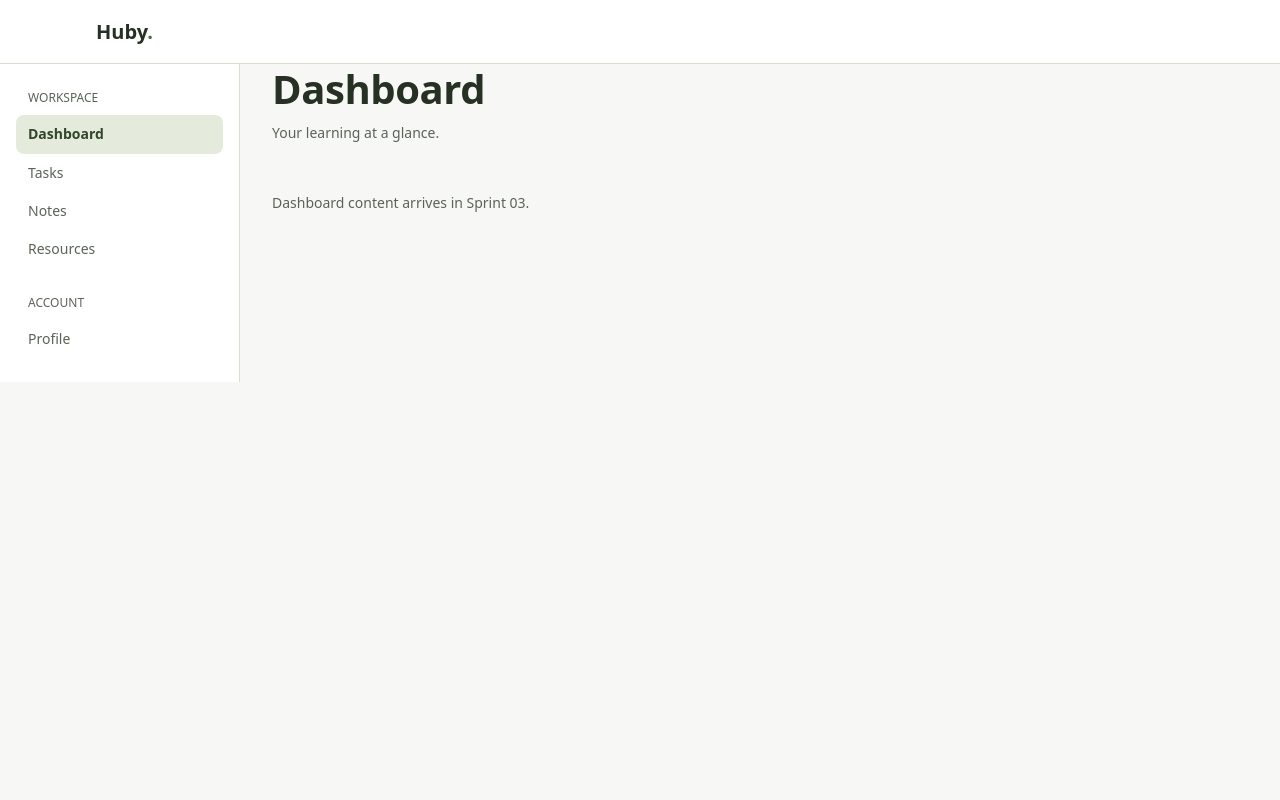
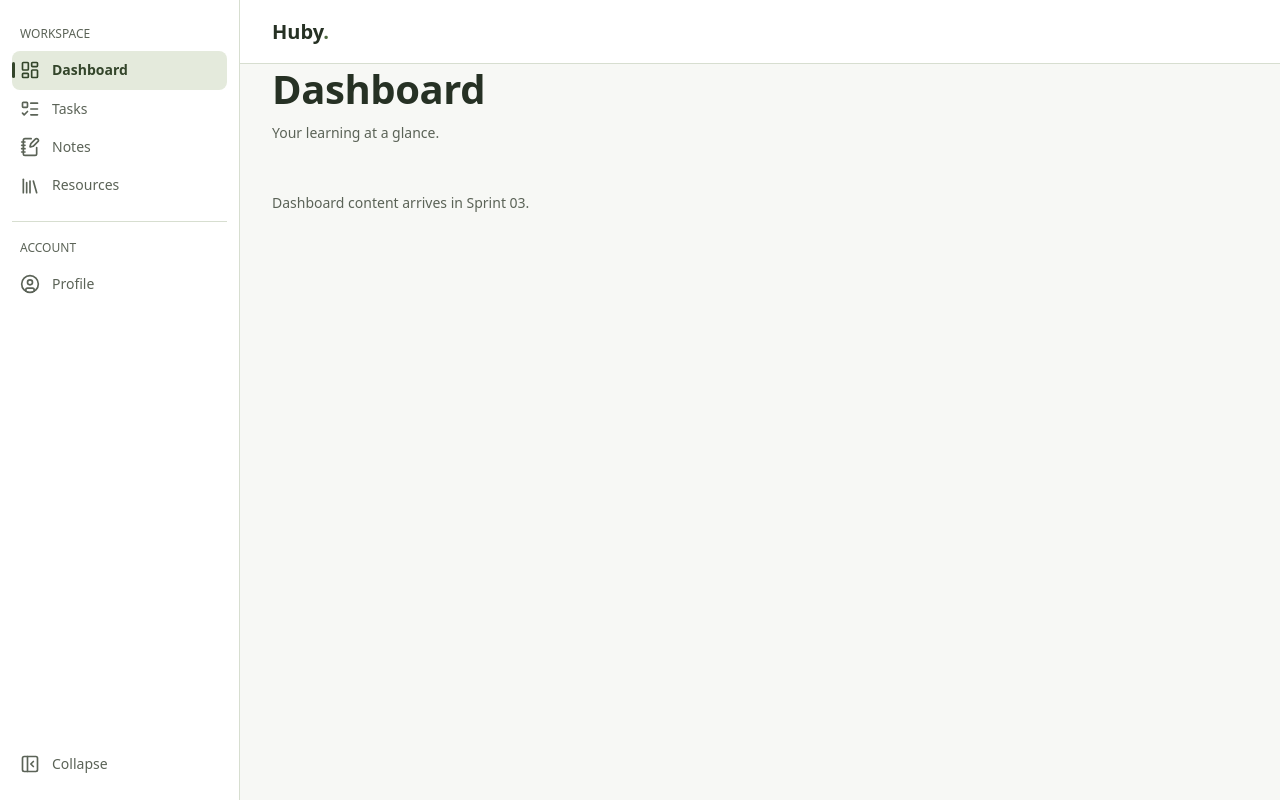
Before and after one commit to Ziad-Amr1/student-learning-hub, a React (Vite) app: page /dashboard in a window 1280 px wide. Built offline with nearby package versions, Linux system fonts and the light colour scheme.

Commit message:
fix: refine app shell ux and responsive behavior

```diff
--- a/package.json
+++ b/package.json
@@ -9,6 +9,7 @@
     "preview": "vite preview"
   },
   "dependencies": {
+    "lucide-react": "^1.33.0",
     "react": "^19.2.8",
     "react-dom": "^19.2.8",
     "react-router-dom": "^7.18.2"
--- a/src/components/layout/AppShell.css
+++ b/src/components/layout/AppShell.css
@@ -1,21 +1,21 @@
 .app-shell {
   min-height: 100vh;
-  display: flex;
-  flex-direction: column;
-}
-
-.app-shell__body {
-  flex: 1;
   display: grid;
   grid-template-columns: 1fr;
-  align-items: start;
-  width: 100%;
+  grid-template-rows: var(--layout-navbar-height) 1fr;
+  grid-template-areas:
+    'navbar'
+    'main';
 }
 
 .app-shell__main {
+  grid-area: main;
   outline: none;
-  /* keep content clear of the fixed mobile nav bar */
-  padding-bottom: calc(var(--layout-mobilenav-height) + var(--space-4));
+  /* keep content clear of the fixed mobile nav bar + iOS home indicator */
+  padding-bottom: calc(
+    var(--layout-mobilenav-height) + env(safe-area-inset-bottom, 0px) +
+      var(--space-4)
+  );
 }
 
 .skip-link {
@@ -36,8 +36,12 @@
 }
 
 @media (min-width: 1024px) {
-  .app-shell__body {
-    grid-template-columns: var(--layout-sidebar-width) 1fr;
+  .app-shell {
+    /* auto column lets the sidebar own its (collapsible) token width */
+    grid-template-columns: auto 1fr;
+    grid-template-areas:
+      'sidebar navbar'
+      'sidebar main';
   }
 
   .app-shell__main {
--- a/src/components/layout/AppShell.jsx
+++ b/src/components/layout/AppShell.jsx
@@ -1,34 +1,48 @@
+import { useState } from 'react'
 import { Outlet } from 'react-router-dom'
+import {
+  CircleUser,
+  LayoutDashboard,
+  Library,
+  ListTodo,
+  NotebookPen,
+} from 'lucide-react'
 import Navbar from './Navbar'
 import Sidebar from './Sidebar'
 import MobileNav from './MobileNav'
+import NavigationDrawer from './NavigationDrawer'
 import Container from './Container'
 import './AppShell.css'
 
 const NAV_ITEMS = [
-  { to: '/dashboard', label: 'Dashboard', section: 'workspace' },
-  { to: '/tasks', label: 'Tasks', section: 'workspace' },
-  { to: '/notes', label: 'Notes', section: 'workspace' },
-  { to: '/resources', label: 'Resources', section: 'workspace' },
-  { to: '/profile', label: 'Profile', section: 'account' },
+  { to: '/dashboard', label: 'Dashboard', section: 'workspace', Icon: LayoutDashboard },
+  { to: '/tasks', label: 'Tasks', section: 'workspace', Icon: ListTodo },
+  { to: '/notes', label: 'Notes', section: 'workspace', Icon: NotebookPen },
+  { to: '/resources', label: 'Resources', section: 'workspace', Icon: Library },
+  { to: '/profile', label: 'Profile', section: 'account', Icon: CircleUser },
 ]
 
 export default function AppShell() {
+  const [menuOpen, setMenuOpen] = useState(false)
+
   return (
     <div className="app-shell">
       <a className="skip-link" href="#main-content">
         Skip to content
       </a>
-      <Navbar items={NAV_ITEMS} />
-      <div className="app-shell__body">
+      <Navbar items={NAV_ITEMS} onMenuClick={() => setMenuOpen(true)} />
       <Sidebar items={NAV_ITEMS} />
       <main id="main-content" className="app-shell__main" tabIndex={-1}>
         <Container>
           <Outlet />
         </Container>
       </main>
-      </div>
       <MobileNav items={NAV_ITEMS} />
+      <NavigationDrawer
+        items={NAV_ITEMS}
+        open={menuOpen}
+        onClose={() => setMenuOpen(false)}
+      />
     </div>
   )
 }
--- a/src/components/layout/MobileNav.jsx
+++ b/src/components/layout/MobileNav.jsx
@@ -10,11 +10,13 @@ export default function MobileNav({ items }) {
           <li key={item.to} className="mobile-nav__item">
             <NavLink
               to={item.to}
+              aria-label={item.label}
+              title={item.label}
               className={({ isActive }) =>
                 cx('mobile-nav__link', isActive && 'mobile-nav__link--active')
               }
             >
-              {item.label}
+              <item.Icon aria-hidden="true" />
             </NavLink>
           </li>
         ))}
--- a/src/components/layout/Navbar.css
+++ b/src/components/layout/Navbar.css
@@ -1,4 +1,5 @@
 .navbar {
+  grid-area: navbar;
   position: sticky;
   top: 0;
   z-index: 10;
@@ -8,14 +9,34 @@
 }
 
 .navbar__inner {
-  max-width: var(--container-max);
   height: 100%;
-  margin-inline: auto;
   padding-inline: var(--space-4);
   display: flex;
   align-items: center;
-  justify-content: space-between;
-  gap: var(--space-4);
+  gap: var(--space-2);
+}
+
+.navbar__menu-button {
+  display: inline-flex;
+  align-items: center;
+  justify-content: center;
+  width: var(--space-10);
+  height: var(--space-10);
+  margin-left: calc(-1 * var(--space-2));
+  border: none;
+  border-radius: var(--radius-md);
+  background-color: transparent;
+  color: var(--color-foreground);
+  cursor: pointer;
+}
+
+.navbar__menu-button svg {
+  width: var(--icon-lg);
+  height: var(--icon-lg);
+}
+
+.navbar__menu-button:hover {
+  background-color: var(--color-surface-muted);
 }
 
 .navbar__brand {
@@ -29,48 +50,9 @@
   color: var(--color-primary);
 }
 
-.navbar__links {
-  display: none;
-}
-
-.navbar__list {
-  display: flex;
-  align-items: center;
-  gap: var(--space-1);
-  margin: 0;
-  padding: 0;
-  list-style: none;
-}
-
-.navbar__link {
-  display: block;
-  padding: var(--space-2) var(--space-3);
-  border-radius: var(--radius-md);
-  color: var(--color-muted-foreground);
-  font-size: var(--font-size-small);
-  font-weight: var(--font-weight-medium);
-  text-decoration: none;
-}
-
-.navbar__link:hover {
-  color: var(--color-foreground);
-  background-color: var(--color-surface-muted);
-}
-
-.navbar__link--active,
-.navbar__link--active:hover {
-  color: var(--color-primary-strong);
-  background-color: var(--color-primary-soft);
-  font-weight: var(--font-weight-semibold);
-}
-
 @media (min-width: 768px) {
   .navbar__inner {
     padding-inline: var(--space-6);
-  }
-
-  .navbar__links {
-    display: block;
   }
 }
 
@@ -79,8 +61,8 @@
     padding-inline: var(--space-8);
   }
 
-  /* the desktop sidebar takes over primary navigation */
-  .navbar__links {
+  /* the desktop sidebar replaces the menu button */
+  .navbar__menu-button {
     display: none;
   }
 }
--- /dev/null
+++ b/src/components/layout/NavigationDrawer.css
@@ -0,0 +1,116 @@
+.drawer {
+  position: fixed;
+  inset: 0 auto 0 0;
+  margin: 0;
+  height: 100vh;
+  height: 100dvh;
+  width: var(--layout-sidebar-width);
+  max-width: calc(100vw - var(--space-16));
+  padding: var(--space-6) var(--space-3) var(--space-4);
+  border: none;
+  border-right: 1px solid var(--color-border);
+  background-color: var(--color-surface);
+  color: var(--color-foreground);
+  overscroll-behavior: contain;
+}
+
+.drawer::backdrop {
+  background-color: var(--color-scrim);
+}
+
+.drawer__header {
+  display: flex;
+  align-items: center;
+  justify-content: space-between;
+  gap: var(--space-2);
+  margin-bottom: var(--space-6);
+}
+
+.drawer__header h2 {
+  font-size: var(--font-size-h4);
+}
+
+.drawer__close {
+  display: inline-flex;
+  align-items: center;
+  justify-content: center;
+  width: var(--space-10);
+  height: var(--space-10);
+  border: none;
+  border-radius: var(--radius-md);
+  background-color: transparent;
+  color: var(--color-foreground);
+  cursor: pointer;
+}
+
+.drawer__close svg {
+  width: var(--icon-lg);
+  height: var(--icon-lg);
+}
+
+.drawer__close:hover {
+  background-color: var(--color-surface-muted);
+}
+
+.drawer__group + .drawer__group .drawer__divider {
+  margin-block: var(--space-4);
+}
+
+.drawer__heading {
+  margin: 0 0 var(--space-2);
+  padding-inline: var(--space-2);
+  color: var(--color-muted-foreground);
+  font-size: var(--font-size-caption);
+  font-weight: var(--font-weight-regular);
+  text-transform: uppercase;
+}
+
+.drawer__list {
+  margin: 0;
+  padding: 0;
+  list-style: none;
+}
+
+.drawer__link {
+  position: relative;
+  display: flex;
+  align-items: center;
+  gap: var(--space-3);
+  padding: var(--space-2) var(--space-2);
+  border-radius: var(--radius-md);
+  color: var(--color-muted-foreground);
+  font-size: var(--font-size-small);
+  font-weight: var(--font-weight-medium);
+  text-decoration: none;
+}
+
+.drawer__link svg {
+  width: var(--icon-md);
+  height: var(--icon-md);
+  flex-shrink: 0;
+}
+
+.drawer__link:hover {
+  color: var(--color-foreground);
+  background-color: var(--color-surface-muted);
+}
+
+.drawer__link--active,
+.drawer__link--active:hover {
+  color: var(--color-primary-strong);
+  background-color: var(--color-primary-soft);
+  font-weight: var(--font-weight-semibold);
+}
+
+/* active cue beyond color, matching the sidebar */
+.drawer__link--active::before {
+  content: '';
+  position: absolute;
+  left: 0;
+  top: 50%;
+  transform: translateY(-50%);
+  width: 3px; /* border-class micro value */
+  height: var(--space-4);
+  border-radius: var(--radius-full);
+  background-color: var(--color-primary-strong);
+}
--- /dev/null
+++ b/src/components/layout/NavigationDrawer.jsx
@@ -0,0 +1,76 @@
+import { useEffect, useRef } from 'react'
+import { NavLink } from 'react-router-dom'
+import { X } from 'lucide-react'
+import { cx } from '../../utils/cx'
+import Separator from '../ui/Separator'
+import './NavigationDrawer.css'
+
+const SECTIONS = [
+  { id: 'workspace', label: 'Workspace' },
+  { id: 'account', label: 'Account' },
+]
+
+export default function NavigationDrawer({ items, open, onClose }) {
+  const dialogRef = useRef(null)
+
+  useEffect(() => {
+    const dialog = dialogRef.current
+    if (!dialog) return
+    if (open && !dialog.open) {
+      dialog.showModal()
+    } else if (!open && dialog.open) {
+      dialog.close()
+    }
+  }, [open])
+
+  return (
+    <dialog
+      ref={dialogRef}
+      className="drawer"
+      aria-labelledby="drawer-title"
+      onClose={onClose}
+      onClick={(event) => {
+        if (event.target === dialogRef.current) onClose()
+      }}
+    >
+      <header className="drawer__header">
+        <h2 id="drawer-title">Menu</h2>
+        <button
+          type="button"
+          className="drawer__close"
+          aria-label="Close navigation menu"
+          onClick={onClose}
+        >
+          <X aria-hidden="true" />
+        </button>
+      </header>
+      <nav className="drawer__nav" aria-label="Primary">
+        {SECTIONS.map((section, index) => {
+          const sectionItems = items.filter((item) => item.section === section.id)
+          return (
+            <div key={section.id} className="drawer__group">
+              {index > 0 && <Separator className="drawer__divider" />}
+              <p className="drawer__heading">{section.label}</p>
+              <ul className="drawer__list">
+                {sectionItems.map((item) => (
+                  <li key={item.to}>
+                    <NavLink
+                      to={item.to}
+                      onClick={onClose}
+                      className={({ isActive }) =>
+                        cx('drawer__link', isActive && 'drawer__link--active')
+                      }
+                    >
+                      <item.Icon aria-hidden="true" />
+                      {item.label}
+                    </NavLink>
+                  </li>
+                ))}
+              </ul>
+            </div>
+          )
+        })}
+      </nav>
+    </dialog>
+  )
+}
--- a/src/components/layout/Sidebar.css
+++ b/src/components/layout/Sidebar.css
@@ -1,31 +1,50 @@
 .sidebar {
+  grid-area: sidebar;
   display: none;
 }
 
 @media (min-width: 1024px) {
   .sidebar {
-    display: block;
+    display: flex;
+    flex-direction: column;
     position: sticky;
-    top: var(--layout-navbar-height);
-    max-height: calc(100vh - var(--layout-navbar-height));
+    top: 0;
+    height: 100vh;
+    width: var(--layout-sidebar-width);
+    padding: var(--space-6) var(--space-3) var(--space-4);
+    background-color: var(--color-surface);
+    border-right: 1px solid var(--color-border);
     overflow-y: auto;
-    padding: var(--space-6) var(--space-4);
-    border-right: 1px solid var(--color-border);
-    background-color: var(--color-surface);
+    overflow-x: hidden;
+    transition: width 150ms ease;
   }
 }
 
-.sidebar__section + .sidebar__section {
-  margin-top: var(--space-6);
+.sidebar--collapsed {
+  width: var(--layout-sidebar-width-collapsed);
+}
+
+.sidebar__nav {
+  flex: 1;
+}
+
+.sidebar__group + .sidebar__group .sidebar__divider {
+  margin-block: var(--space-4);
 }
 
 .sidebar__heading {
   margin: 0 0 var(--space-2);
-  padding-inline: var(--space-3);
+  padding-inline: var(--space-2);
   color: var(--color-muted-foreground);
   font-size: var(--font-size-caption);
-  font-weight: var(--font-weight-medium);
+  font-weight: var(--font-weight-regular);
   text-transform: uppercase;
+  white-space: nowrap;
+}
+
+/* section labels are subordinate, not interactive chrome */
+.sidebar--collapsed .sidebar__heading {
+  display: none;
 }
 
 .sidebar__list {
@@ -35,13 +54,23 @@
 }
 
 .sidebar__link {
-  display: block;
-  padding: var(--space-2) var(--space-3);
+  position: relative;
+  display: flex;
+  align-items: center;
+  gap: var(--space-3);
+  padding: var(--space-2);
   border-radius: var(--radius-md);
   color: var(--color-muted-foreground);
   font-size: var(--font-size-small);
   font-weight: var(--font-weight-medium);
   text-decoration: none;
+  white-space: nowrap;
+}
+
+.sidebar__link svg {
+  width: var(--icon-md);
+  height: var(--icon-md);
+  flex-shrink: 0;
 }
 
 .sidebar__link:hover {
@@ -55,3 +84,57 @@
   background-color: var(--color-primary-soft);
   font-weight: var(--font-weight-semibold);
 }
+
+/* active cue beyond color: a small bar appears at the item's left edge */
+.sidebar__link--active::before {
+  content: '';
+  position: absolute;
+  left: 0;
+  top: 50%;
+  transform: translateY(-50%);
+  width: 3px; /* border-class micro value */
+  height: var(--space-4);
+  border-radius: var(--radius-full);
+  background-color: var(--color-primary-strong);
+}
+
+.sidebar--collapsed .sidebar__link {
+  justify-content: center;
+}
+
+.sidebar--collapsed .sidebar__label {
+  display: none;
+}
+
+.sidebar__toggle {
+  display: flex;
+  align-items: center;
+  gap: var(--space-3);
+  width: 100%;
+  min-height: var(--space-10);
+  padding: var(--space-2);
+  border: none;
+  border-radius: var(--radius-md);
+  background-color: transparent;
+  color: var(--color-muted-foreground);
+  font-size: var(--font-size-small);
+  font-weight: var(--font-weight-medium);
+  text-align: left;
+  white-space: nowrap;
+  cursor: pointer;
+}
+
+.sidebar__toggle svg {
+  width: var(--icon-md);
+  height: var(--icon-md);
+  flex-shrink: 0;
+}
+
+.sidebar__toggle:hover {
+  color: var(--color-foreground);
+  background-color: var(--color-surface-muted);
+}
+
+.sidebar--collapsed .sidebar__toggle {
+  justify-content: center;
+}
--- a/src/components/layout/Sidebar.jsx
+++ b/src/components/layout/Sidebar.jsx
@@ -1,5 +1,8 @@
+import { useState } from 'react'
 import { NavLink } from 'react-router-dom'
+import { PanelLeftClose, PanelLeftOpen } from 'lucide-react'
 import { cx } from '../../utils/cx'
+import Separator from '../ui/Separator'
 import './Sidebar.css'
 
 const SECTIONS = [
@@ -8,24 +11,30 @@ const SECTIONS = [
 ]
 
 export default function Sidebar({ items }) {
+  const [collapsed, setCollapsed] = useState(false)
+
   return (
-    <aside className="sidebar">
+    <aside className={cx('sidebar', collapsed && 'sidebar--collapsed')}>
       <nav className="sidebar__nav" aria-label="Primary">
-        {SECTIONS.map((section) => {
+        {SECTIONS.map((section, index) => {
           const sectionItems = items.filter((item) => item.section === section.id)
           return (
-            <div key={section.id} className="sidebar__section">
+            <div key={section.id} className="sidebar__group">
+              {index > 0 && <Separator className="sidebar__divider" />}
               <p className="sidebar__heading">{section.label}</p>
               <ul className="sidebar__list">
                 {sectionItems.map((item) => (
                   <li key={item.to}>
                     <NavLink
                       to={item.to}
+                      title={item.label}
+                      aria-label={collapsed ? item.label : undefined}
                       className={({ isActive }) =>
                         cx('sidebar__link', isActive && 'sidebar__link--active')
                       }
                     >
-                      {item.label}
+                      <item.Icon aria-hidden="true" />
+                      <span className="sidebar__label">{item.label}</span>
                     </NavLink>
                   </li>
                 ))}
@@ -34,6 +43,16 @@ export default function Sidebar({ items }) {
           )
         })}
       </nav>
+      <button
+        type="button"
+        className="sidebar__toggle"
+        aria-label={collapsed ? 'Expand sidebar' : 'Collapse sidebar'}
+        title={collapsed ? 'Expand sidebar' : 'Collapse sidebar'}
+        onClick={() => setCollapsed(!collapsed)}
+      >
+        {collapsed ? <PanelLeftOpen aria-hidden="true" /> : <PanelLeftClose aria-hidden="true" />}
+        <span className="sidebar__label">Collapse</span>
+      </button>
     </aside>
   )
 }
--- a/src/styles/tokens.css
+++ b/src/styles/tokens.css
@@ -62,6 +62,8 @@
   --color-info: #4a6b8a;
   --color-info-strong: #33506b;
   --color-info-soft: #dce6ed;
+
+  --color-scrim: rgba(38, 49, 36, 0.4); /* overlay behind modal layers */
 
   /* ----------------------------------------------------------
      TYPOGRAPHY
@@ -151,6 +153,7 @@
   --layout-section-gap: var(--space-12);
   --layout-card-gap: var(--space-6);
   --layout-navbar-height: 4rem;       /* 64px */
-  --layout-sidebar-width: 15rem;      /* 240px */
+  --layout-sidebar-width: 15rem;      /* 240px, expanded */
+  --layout-sidebar-width-collapsed: 4rem; /* 64px, icon-only rail */
   --layout-mobilenav-height: 4rem;    /* 64px */
 }
```
Also changed, not shown: src/components/layout/MobileNav.css (+30 -7 lines), src/components/layout/Navbar.jsx (+10 -18 lines), 2 other files (tests, documents, lock files or other folders). Lines whose indentation alone changed are shown as unchanged.
